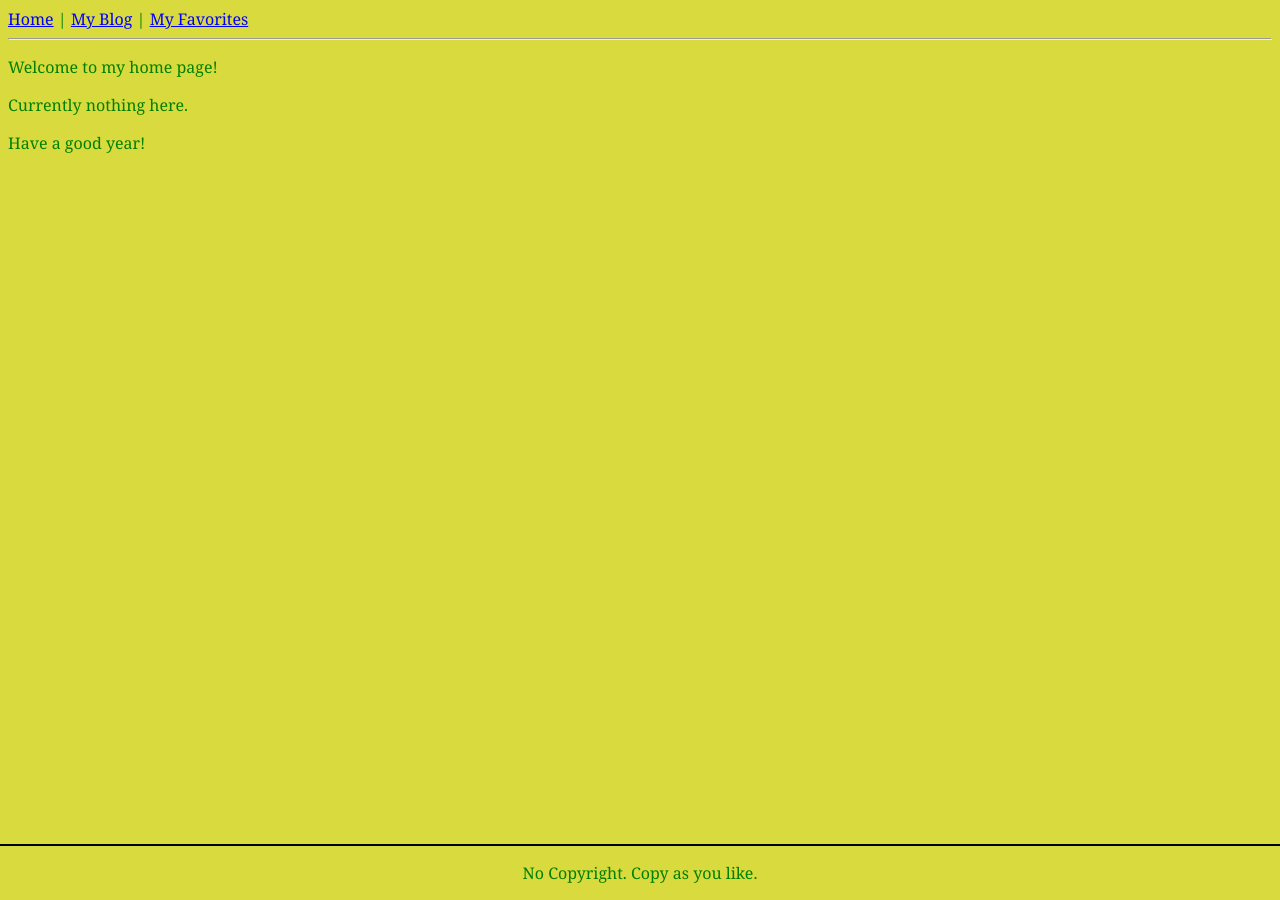
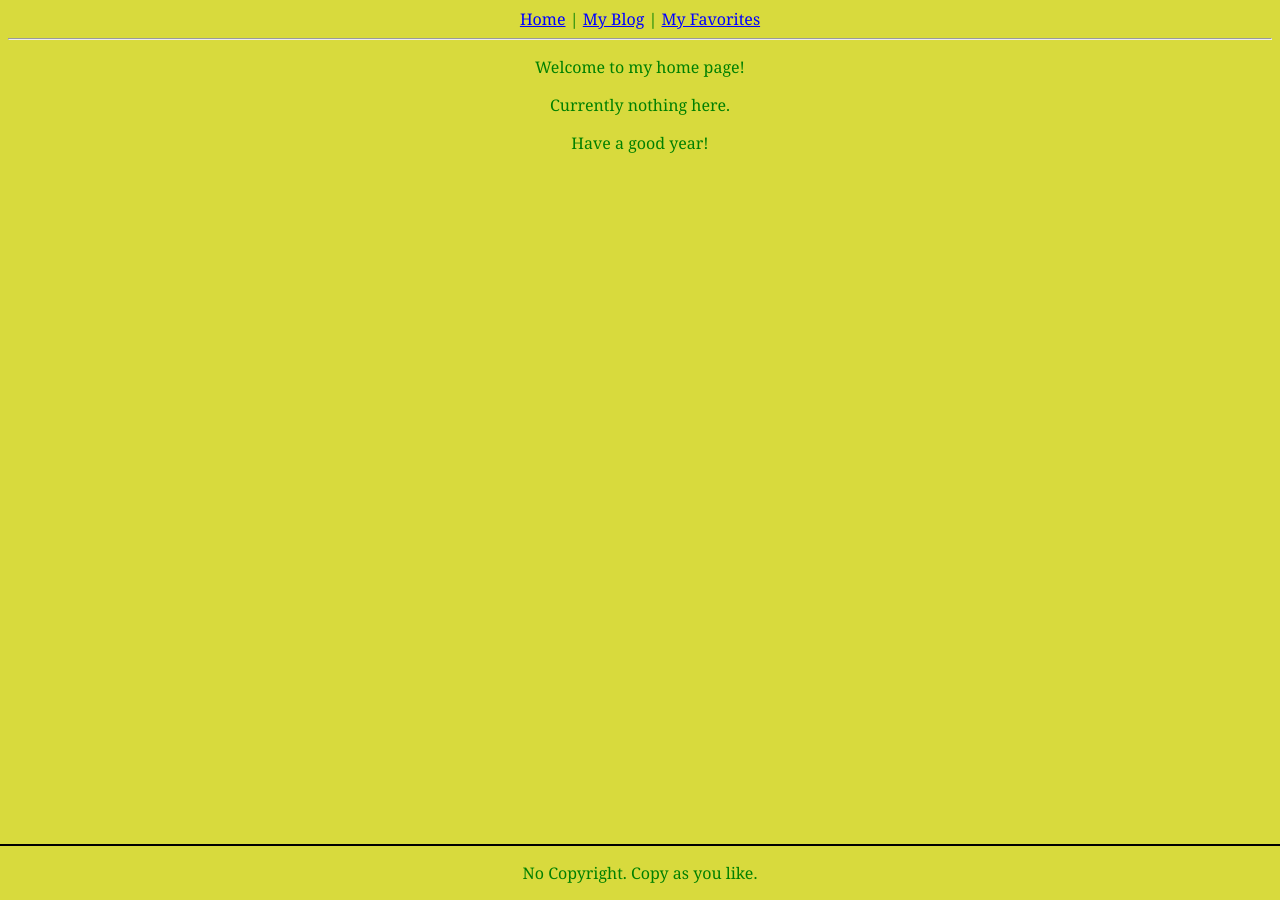
Before and after one commit to ZhangZhihuiAAA/MyWebSite, a Jekyll site: the page built from index.html, in a window 1280 px wide. Built offline with Jekyll 4.4.1, drawn with Linux system fonts in a browser that asks for light colours.

Commit message:
Update main.css

```diff
--- a/css/main.css
+++ b/css/main.css
@@ -3,6 +3,11 @@ body {
   color: green;
   background-color: #d8da3d;
   padding-bottom: 50px
+}
+
+.header, .bodyer {
+   width: 100%;
+   text-align: center;
 }
 
 .footer {
@@ -16,3 +21,5 @@ body {
 h1 { font-family: Helvetica, Geneva, Arial, SunSans-Regular, sans-serif }
 
 a:visited, a:link { color: blue }
+
+hr { color: black }
```
